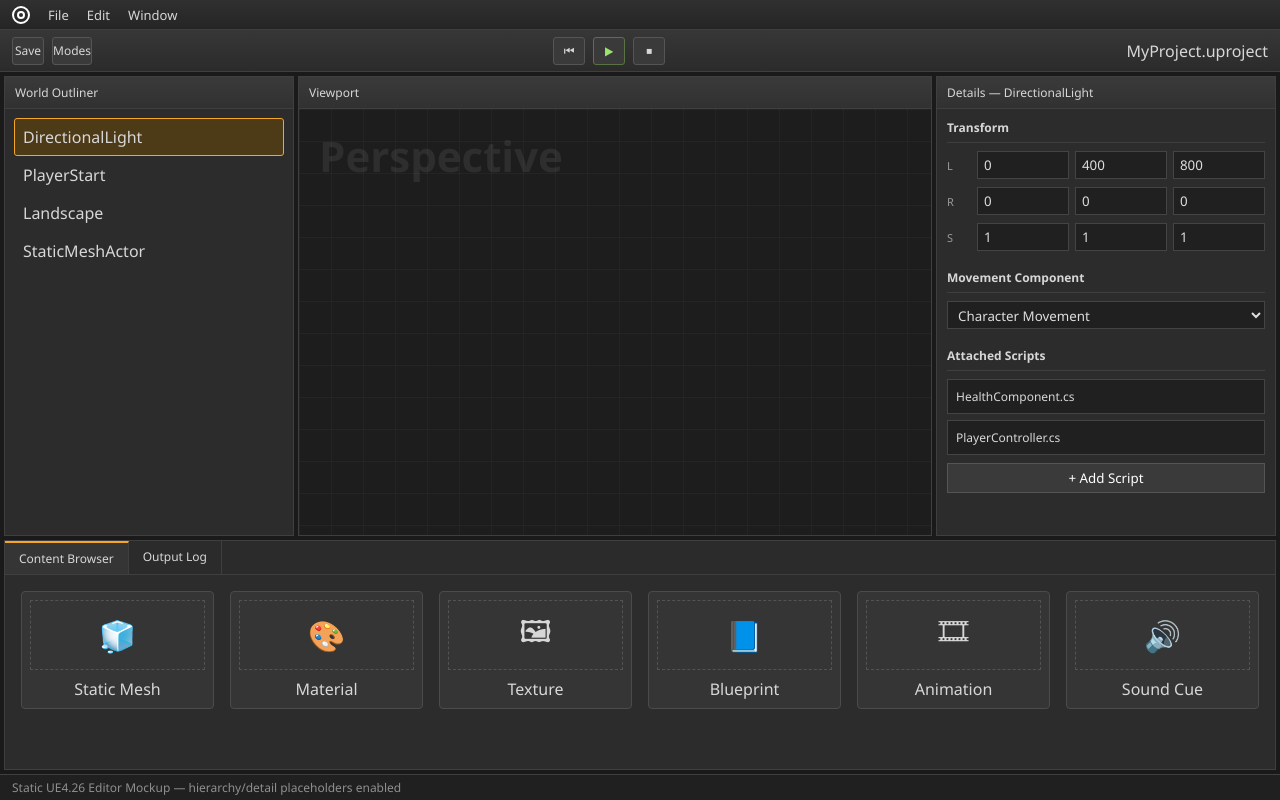
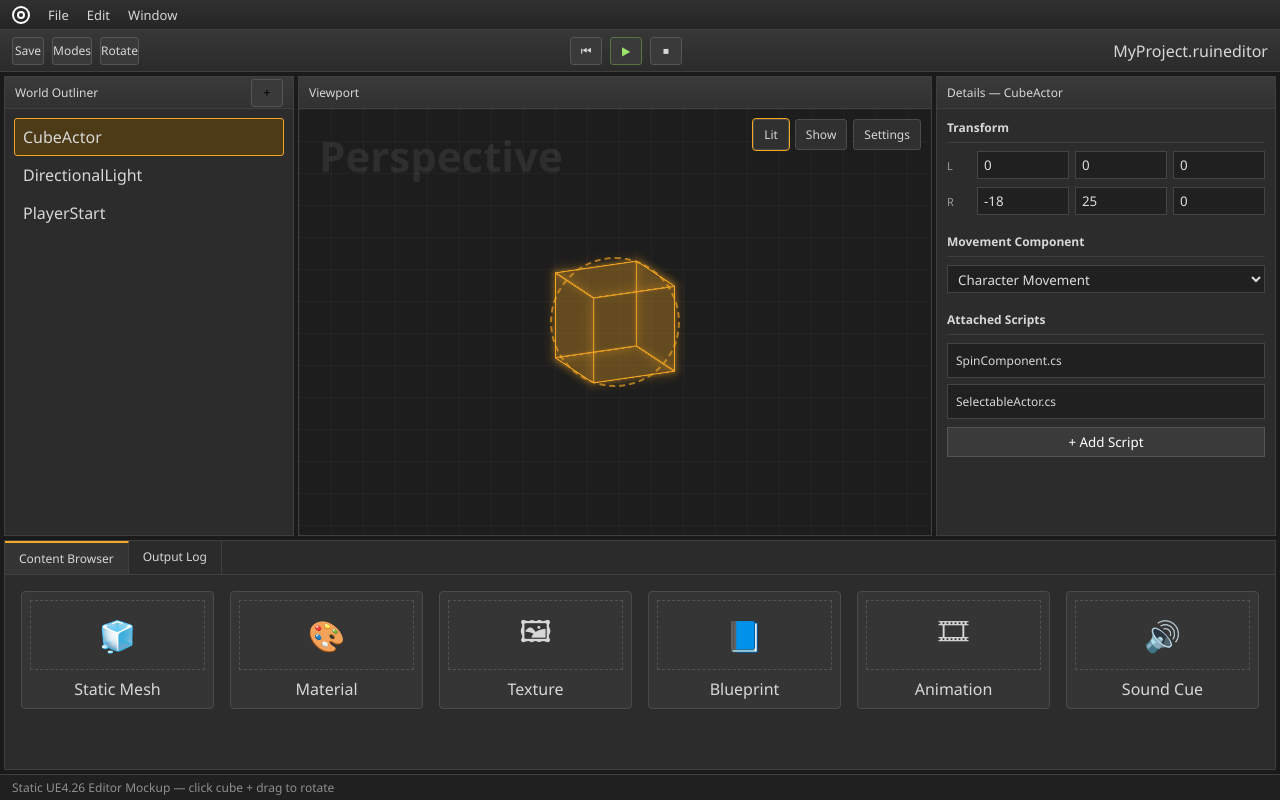
Before and after one commit to MrFreshNoob/ruinengine, a plain HTML site: page index.html in a window 1280 px wide. Drawn offline with Linux system fonts and the light colour scheme.

Commit message:
ruin editor v0.0.0.1

```diff
--- a/index.html
+++ b/index.html
@@ -3,7 +3,7 @@
 <head>
 <meta charset="UTF-8" />
 <meta name="viewport" content="width=device-width, initial-scale=1.0"/>
-<title>UE4.26 Style Editor Mockup</title>
+<title>RE Style Editor Mockup</title>
 <style>
 :root{
   --bg:#1a1a1a;
@@ -22,20 +22,18 @@ body{
   height:100vh;
   overflow:hidden;
 }
-input, select, button{
-  font-family:inherit;
-}
+input,select,button{font-family:inherit}
+button{cursor:pointer}
+
 .editor{
   display:grid;
   grid-template-rows:30px 42px 1fr 26px;
   height:100vh;
 }
 
-/* TOP MENU */
+/* top */
 .menu-bar{
-  display:flex;
-  align-items:center;
-  gap:18px;
+  display:flex;align-items:center;gap:18px;
   padding:0 12px;
   background:linear-gradient(#303030,#252525);
   border-bottom:1px solid var(--border);
@@ -43,60 +41,37 @@ input, select, button{
 }
 .logo{
   width:18px;height:18px;border-radius:50%;
-  border:2px solid white; position:relative;
+  border:2px solid white;position:relative;
 }
 .logo:after{
-  content:""; position:absolute; inset:3px;
-  border:2px solid white; border-radius:50%;
+  content:"";position:absolute;inset:3px;
+  border:2px solid white;border-radius:50%;
 }
-.menu-item{
-  position:relative;
-  padding:6px 0;
-  cursor:pointer;
+.menu-item{position:relative;padding:6px 0;cursor:pointer}
+.dropdown{
+  display:none;position:absolute;top:28px;left:0;
+  min-width:160px;background:#2b2b2b;border:1px solid var(--border);z-index:50;
 }
-.dropdown{
-  display:none;
-  position:absolute;
-  top:28px; left:0;
-  min-width:160px;
-  background:#2b2b2b;
-  border:1px solid var(--border);
-  z-index:100;
-}
-.dropdown div{
-  padding:8px 12px;
-}
+.dropdown div{padding:8px 12px}
 .dropdown div:hover{background:#3a3a3a}
 .menu-item:hover .dropdown{display:block}
 
-/* TOOLBAR */
 .toolbar{
-  display:flex;
-  justify-content:space-between;
-  align-items:center;
-  padding:0 12px;
-  background:linear-gradient(#373737,#2b2b2b);
+  display:flex;justify-content:space-between;align-items:center;
+  padding:0 12px;background:linear-gradient(#373737,#2b2b2b);
   border-bottom:1px solid var(--border);
 }
-.left-tools,.center-tools,.right-tools{
-  display:flex;
-  gap:8px;
-  align-items:center;
-}
+.left-tools,.center-tools,.right-tools{display:flex;gap:8px;align-items:center}
 .tool-btn{
   min-width:32px;height:28px;
   display:grid;place-items:center;
-  border:1px solid #555;
-  background:#3a3a3a;
-  border-radius:3px;
+  border:1px solid #555;background:#3a3a3a;border-radius:3px;
   font-size:12px;
 }
-.play{
-  color:#9be46e;
-  border-color:#587443;
-}
+.tool-btn.active{outline:1px solid var(--accent); background:#4b3a1a;}
+.play{color:#9be46e;border-color:#587443}
 
-/* WORKSPACE */
+/* workspace */
 .workspace{
   display:grid;
   grid-template-columns:290px 1fr 340px;
@@ -105,43 +80,31 @@ input, select, button{
   padding:4px;
 }
 .panel{
-  display:flex;
-  flex-direction:column;
+  display:flex;flex-direction:column;
   border:1px solid var(--border);
   background:var(--panel);
   overflow:hidden;
 }
 .panel-title{
   height:32px;
-  display:flex;
-  align-items:center;
-  padding:0 10px;
-  font-size:12px;
+  display:flex;align-items:center;justify-content:space-between;
+  padding:0 10px;font-size:12px;
   background:linear-gradient(#3a3a3a,#313131);
   border-bottom:1px solid var(--border);
 }
-.panel-body{
-  flex:1;
-  padding:10px;
-  overflow:auto;
-}
+.panel-body{flex:1;padding:10px;overflow:auto}
 
-/* HIERARCHY */
+/* hierarchy */
 .outliner-item{
-  padding:7px 8px;
-  margin-bottom:2px;
-  cursor:pointer;
-  border-radius:2px;
+  padding:7px 8px;margin-bottom:2px;border-radius:2px;cursor:pointer;
 }
 .outliner-item:hover{background:#3a3a3a}
-.outliner-item.active{
-  background:#4d3a17;
-  outline:1px solid var(--accent);
-}
+.outliner-item.active{background:#4d3a17;outline:1px solid var(--accent)}
 
-/* VIEWPORT */
+/* viewport */
 .viewport{
   position:relative;
+  overflow:hidden;
   background:
     linear-gradient(rgba(255,255,255,.03) 1px, transparent 1px),
     linear-gradient(90deg, rgba(255,255,255,.03) 1px, transparent 1px),
@@ -149,107 +112,112 @@ input, select, button{
   background-size:32px 32px;
 }
 .viewport-label{
-  position:absolute;
-  top:18px; left:20px;
-  font-size:42px;
-  font-weight:700;
+  position:absolute;top:18px;left:20px;
+  font-size:42px;font-weight:700;
   color:rgba(255,255,255,.08);
 }
+.viewport-toolbar{
+  position:absolute;top:10px;right:10px;display:flex;gap:6px;z-index:10;
+}
+.v-btn{
+  padding:6px 10px;
+  background:#303030;
+  border:1px solid #4b4b4b;
+  font-size:12px;
+  border-radius:3px;
+}
+.v-btn.active{outline:1px solid var(--accent)}
 
-/* DETAILS */
+/* fake 3D cube */
+.scene-object{
+  position:absolute;
+  width:90px;height:90px;
+  top:50%;left:50%;
+  transform-style:preserve-3d;
+  transform:translate(-50%,-50%) rotateX(-18deg) rotateY(25deg);
+  cursor:pointer;
+}
+.face{
+  position:absolute;
+  width:90px;height:90px;
+  border:1px solid rgba(255,255,255,.15);
+  background:rgba(245,166,35,.18);
+}
+.front{transform:translateZ(45px)}
+.back{transform:rotateY(180deg) translateZ(45px)}
+.right{transform:rotateY(90deg) translateZ(45px)}
+.left{transform:rotateY(-90deg) translateZ(45px)}
+.top{transform:rotateX(90deg) translateZ(45px)}
+.bottom{transform:rotateX(-90deg) translateZ(45px)}
+.scene-object.selected .face{
+  border-color:var(--accent);
+  box-shadow:0 0 12px rgba(245,166,35,.4);
+}
+
+/* gizmo */
+.gizmo{
+  position:absolute;
+  width:130px;height:130px;
+  border:2px dashed rgba(245,166,35,.65);
+  border-radius:50%;
+  pointer-events:none;
+  display:none;
+  transform:translate(-50%,-50%);
+}
+.gizmo.show{display:block}
+
+/* details */
 .group{margin-bottom:18px}
 .group h4{
-  margin-bottom:8px;
-  padding-bottom:6px;
+  margin-bottom:8px;padding-bottom:6px;
   border-bottom:1px solid var(--border);
   font-size:12px;
 }
 .row{
   display:grid;
   grid-template-columns:24px 1fr 1fr 1fr;
-  gap:6px;
-  margin-bottom:8px;
-  align-items:center;
+  gap:6px;margin-bottom:8px;align-items:center;
 }
-.axis{
-  font-size:11px;
-  color:var(--muted);
+.axis{font-size:11px;color:var(--muted)}
+.field,select{
+  width:100%;height:28px;
+  border:1px solid #444;background:#202020;color:#ddd;padding:4px 6px;
 }
-.field, select{
-  width:100%;
-  height:28px;
-  border:1px solid #444;
-  background:#202020;
-  color:#ddd;
-  padding:4px 6px;
-}
-.script-list{
-  display:flex;
-  flex-direction:column;
-  gap:6px;
-}
+.script-list{display:flex;flex-direction:column;gap:6px}
 .script-item{
-  padding:8px;
-  background:#202020;
-  border:1px solid #444;
-  font-size:12px;
+  padding:8px;background:#202020;border:1px solid #444;font-size:12px;
 }
 .add-script{
-  margin-top:8px;
-  width:100%;
-  height:30px;
-  background:#3a3a3a;
-  color:white;
-  border:1px solid #555;
-  cursor:pointer;
+  width:100%;height:30px;
+  background:#3a3a3a;color:white;border:1px solid #555;margin-top:8px;
 }
 
-/* CONTENT */
+/* content */
 .bottom-tabs{
-  display:flex;
-  border-bottom:1px solid var(--border);
-  background:#2b2b2b;
+  display:flex;border-bottom:1px solid var(--border);background:#2b2b2b;
 }
 .tab{
-  padding:7px 14px;
-  border-right:1px solid var(--border);
-  font-size:12px;
+  padding:7px 14px;border-right:1px solid var(--border);font-size:12px;
 }
-.tab.active{
-  border-top:2px solid var(--accent);
-  background:#353535;
-}
+.tab.active{border-top:2px solid var(--accent);background:#353535}
 .asset-grid{
-  display:grid;
-  grid-template-columns:repeat(6,1fr);
-  gap:16px;
-  padding:16px;
+  display:grid;grid-template-columns:repeat(6,1fr);
+  gap:16px;padding:16px;
 }
 .asset{
-  background:#353535;
-  border:1px solid #4b4b4b;
-  border-radius:4px;
-  padding:8px;
-  text-align:center;
+  background:#353535;border:1px solid #4b4b4b;border-radius:4px;
+  padding:8px;text-align:center;
 }
 .asset-icon{
-  height:70px;
-  display:grid;
-  place-items:center;
-  font-size:30px;
-  border:1px dashed rgba(255,255,255,.15);
-  margin-bottom:8px;
+  height:70px;display:grid;place-items:center;font-size:30px;
+  border:1px dashed rgba(255,255,255,.15);margin-bottom:8px;
 }
 
-/* STATUS */
+/* footer */
 .status{
-  display:flex;
-  align-items:center;
-  padding:0 12px;
-  font-size:12px;
-  color:#8f8f8f;
-  border-top:1px solid var(--border);
-  background:#202020;
+  display:flex;align-items:center;padding:0 12px;
+  font-size:12px;color:#8f8f8f;
+  border-top:1px solid var(--border);background:#202020;
 }
 </style>
 </head>
@@ -279,6 +247,7 @@ input, select, button{
       <div class="dropdown">
         <div>World Outliner</div>
         <div>Details</div>
+        <div>Content Browser</div>
       </div>
     </div>
   </div>
@@ -287,14 +256,17 @@ input, select, button{
     <div class="left-tools">
       <div class="tool-btn">Save</div>
       <div class="tool-btn">Modes</div>
+      <div class="tool-btn" id="rotateTool">Rotate</div>
     </div>
+
     <div class="center-tools">
       <div class="tool-btn">⏮</div>
       <div class="tool-btn play">▶</div>
       <div class="tool-btn">⏹</div>
     </div>
+
     <div class="right-tools">
-      <div>MyProject.uproject</div>
+      <div>MyProject.ruineditor</div>
     </div>
   </div>
 
@@ -302,26 +274,45 @@ input, select, button{
 
     <!-- Hierarchy -->
     <section class="panel">
-      <div class="panel-title">World Outliner</div>
+      <div class="panel-title">
+        <span>World Outliner</span>
+        <button class="tool-btn" id="addActorBtn">+</button>
+      </div>
       <div class="panel-body" id="hierarchy">
-        <div class="outliner-item active" data-name="DirectionalLight" data-x="0" data-y="400" data-z="800">DirectionalLight</div>
+        <div class="outliner-item active" data-name="CubeActor" data-x="0" data-y="0" data-z="0">CubeActor</div>
+        <div class="outliner-item" data-name="DirectionalLight" data-x="0" data-y="400" data-z="800">DirectionalLight</div>
         <div class="outliner-item" data-name="PlayerStart" data-x="120" data-y="0" data-z="32">PlayerStart</div>
-        <div class="outliner-item" data-name="Landscape" data-x="0" data-y="0" data-z="0">Landscape</div>
-        <div class="outliner-item" data-name="StaticMeshActor" data-x="250" data-y="90" data-z="10">StaticMeshActor</div>
       </div>
     </section>
 
     <!-- Viewport -->
     <section class="panel">
       <div class="panel-title">Viewport</div>
-      <div class="panel-body viewport">
+      <div class="panel-body viewport" id="viewport">
         <div class="viewport-label">Perspective</div>
+
+        <div class="viewport-toolbar">
+          <div class="v-btn active">Lit</div>
+          <div class="v-btn">Show</div>
+          <div class="v-btn">Settings</div>
+        </div>
+
+        <div id="cube" class="scene-object selected">
+          <div class="face front"></div>
+          <div class="face back"></div>
+          <div class="face right"></div>
+          <div class="face left"></div>
+          <div class="face top"></div>
+          <div class="face bottom"></div>
+        </div>
+
+        <div id="gizmo" class="gizmo show"></div>
       </div>
     </section>
 
     <!-- Details -->
     <aside class="panel">
-      <div class="panel-title" id="detailsTitle">Details — DirectionalLight</div>
+      <div class="panel-title" id="detailsTitle">Details — CubeActor</div>
       <div class="panel-body">
 
         <div class="group">
@@ -330,22 +321,15 @@ input, select, button{
           <div class="row">
             <div class="axis">L</div>
             <input id="locX" class="field" value="0">
-            <input id="locY" class="field" value="400">
-            <input id="locZ" class="field" value="800">
+            <input id="locY" class="field" value="0">
+            <input id="locZ" class="field" value="0">
           </div>
 
           <div class="row">
             <div class="axis">R</div>
-            <input class="field" value="0">
-            <input class="field" value="0">
-            <input class="field" value="0">
-          </div>
-
-          <div class="row">
-            <div class="axis">S</div>
-            <input class="field" value="1">
-            <input class="field" value="1">
-            <input class="field" value="1">
+            <input id="rotX" class="field" value="-18">
+            <input id="rotY" class="field" value="25">
+            <input id="rotZ" class="field" value="0">
           </div>
         </div>
 
@@ -356,15 +340,14 @@ input, select, button{
             <option>Floating Pawn Movement</option>
             <option>Projectile Movement</option>
             <option>Rotating Movement</option>
-            <option>Nav Movement</option>
           </select>
         </div>
 
         <div class="group">
           <h4>Attached Scripts</h4>
           <div class="script-list" id="scriptList">
-            <div class="script-item">HealthComponent.cs</div>
-            <div class="script-item">PlayerController.cs</div>
+            <div class="script-item">SpinComponent.cs</div>
+            <div class="script-item">SelectableActor.cs</div>
           </div>
           <button class="add-script" onclick="addScript()">+ Add Script</button>
         </div>
@@ -378,7 +361,6 @@ input, select, button{
         <div class="tab active">Content Browser</div>
         <div class="tab">Output Log</div>
       </div>
-
       <div class="asset-grid">
         <div class="asset"><div class="asset-icon">🧊</div>Static Mesh</div>
         <div class="asset"><div class="asset-icon">🎨</div>Material</div>
@@ -391,12 +373,79 @@ input, select, button{
 
   </main>
 
-  <footer class="status">
-    Static UE4.26 Editor Mockup — hierarchy/detail placeholders enabled
+  <footer class="status" id="status">
+    Static UE4.26 Editor Mockup — click cube + drag to rotate
   </footer>
 </div>
 
 <script>
+const cube = document.getElementById("cube");
+const gizmo = document.getElementById("gizmo");
+const viewport = document.getElementById("viewport");
+const statusBar = document.getElementById("status");
+
+const rotX = document.getElementById("rotX");
+const rotY = document.getElementById("rotY");
+const rotZ = document.getElementById("rotZ");
+
+let rx = -18, ry = 25, rz = 0;
+let dragging = false;
+let selected = true;
+
+function updateCube(){
+  cube.style.transform =
+    `translate(-50%,-50%) rotateX(${rx}deg) rotateY(${ry}deg) rotateZ(${rz}deg)`;
+  rotX.value = rx.toFixed(0);
+  rotY.value = ry.toFixed(0);
+  rotZ.value = rz.toFixed(0);
+
+  const rect = cube.getBoundingClientRect();
+  const vp = viewport.getBoundingClientRect();
+  gizmo.style.left = (rect.left - vp.left + rect.width/2) + "px";
+  gizmo.style.top  = (rect.top - vp.top + rect.height/2) + "px";
+}
+updateCube();
+
+cube.addEventListener("click", e=>{
+  e.stopPropagation();
+  selected = true;
+  cube.classList.add("selected");
+  gizmo.classList.add("show");
+  statusBar.textContent = "Cube selected — drag inside viewport to rotate";
+});
+
+viewport.addEventListener("click", e=>{
+  if(e.target === viewport){
+    selected = false;
+    cube.classList.remove("selected");
+    gizmo.classList.remove("show");
+    statusBar.textContent = "Nothing selected";
+  }
+});
+
+viewport.addEventListener("mousedown", e=>{
+  if(!selected) return;
+  dragging = true;
+});
+
+window.addEventListener("mouseup", ()=> dragging=false);
+
+window.addEventListener("mousemove", e=>{
+  if(!dragging || !selected) return;
+  ry += e.movementX * 0.5;
+  rx -= e.movementY * 0.5;
+  updateCube();
+});
+
+[rotX,rotY,rotZ].forEach(input=>{
+  input.addEventListener("input", ()=>{
+    rx = +rotX.value || 0;
+    ry = +rotY.value || 0;
+    rz = +rotZ.value || 0;
+    updateCube();
+  });
+});
+
 const items = document.querySelectorAll(".outliner-item");
 const title = document.getElementById("detailsTitle");
 const locX = document.getElementById("locX");
@@ -407,7 +456,6 @@ items.forEach(item=>{
   item.addEventListener("click", ()=>{
     items.forEach(i=>i.classList.remove("active"));
     item.classList.add("active");
-
     title.textContent = "Details — " + item.dataset.name;
     locX.value = item.dataset.x;
     locY.value = item.dataset.y;
@@ -416,12 +464,20 @@ items.forEach(item=>{
 });
 
 function addScript(){
-  const list = document.getElementById("scriptList");
   const div = document.createElement("div");
   div.className = "script-item";
   div.textContent = "NewScript.cs";
-  list.appendChild(div);
+  document.getElementById("scriptList").appendChild(div);
 }
+
+document.getElementById("addActorBtn").onclick = ()=>{
+  const d = document.createElement("div");
+  d.className = "outliner-item";
+  d.textContent = "NewActor";
+  d.dataset.name = "NewActor";
+  d.dataset.x = 0; d.dataset.y = 0; d.dataset.z = 0;
+  document.getElementById("hierarchy").appendChild(d);
+};
 </script>
 
 </body>
```
